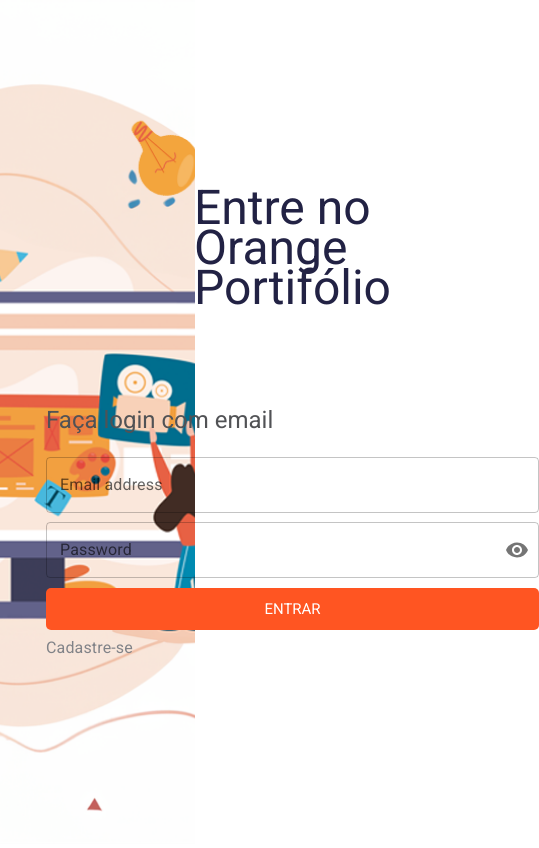
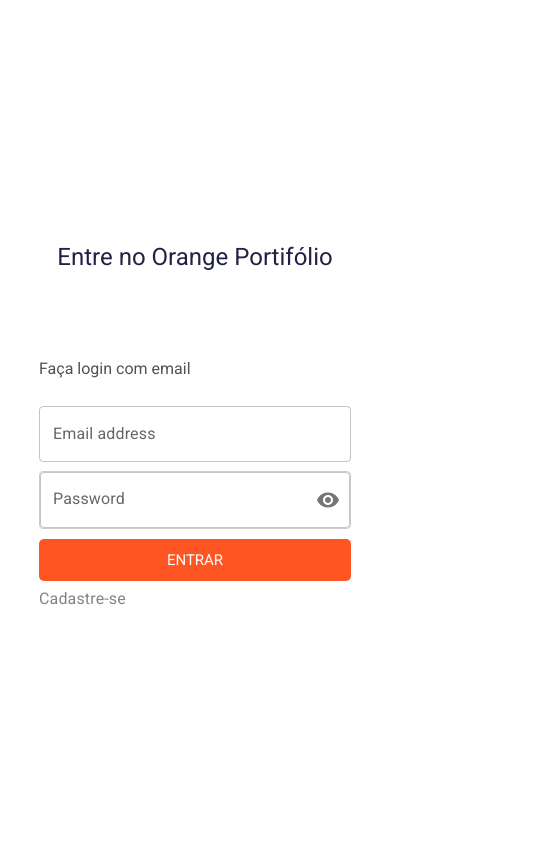
Before and after one commit to alguipires/MVP-Orange-squad13, a React (Create React App) app in the folder client/: page / in a window 390 px wide. Shown: the whole page, 539 px wide, since content can reach past the window. Built offline with nearby package versions, Linux system fonts and the light colour scheme.

Commit message:
Completed the responsiveness of the login page and finished creating the components that will be reused in other pages, such as the button component

```diff
--- a/client/src/App.css
+++ b/client/src/App.css
@@ -1,38 +1,5 @@
-.App {
-  text-align: center;
+* {
+  margin: 0;
+  padding: 0;
+  box-sizing: border-box;
 }
-
-.App-logo {
-  height: 40vmin;
-  pointer-events: none;
-}
-
-@media (prefers-reduced-motion: no-preference) {
-  .App-logo {
-    animation: App-logo-spin infinite 20s linear;
-  }
-}
-
-.App-header {
-  background-color: #282c34;
-  min-height: 100vh;
-  display: flex;
-  flex-direction: column;
-  align-items: center;
-  justify-content: center;
-  font-size: calc(10px + 2vmin);
-  color: white;
-}
-
-.App-link {
-  color: #61dafb;
-}
-
-@keyframes App-logo-spin {
-  from {
-    transform: rotate(0deg);
-  }
-  to {
-    transform: rotate(360deg);
-  }
-}
--- a/client/src/components/Form/Form.jsx
+++ b/client/src/components/Form/Form.jsx
@@ -33,7 +33,7 @@
           <OutlinedInput
             id="outlined-adornment-password"
             type={showPassword ? 'text' : 'password'}
-            style={ { width: 493 } }
+            className='input_password'
             endAdornment={
               <InputAdornment position="end">
                 <IconButton
@@ -58,6 +58,7 @@
             className='button_register'
             value='Cadastre-se'
           />
+
         </FormControl>
   </form>
   )
--- a/client/src/components/Form/form.css
+++ b/client/src/components/Form/form.css
@@ -16,7 +16,13 @@
   height: 40px;
   border-radius: 5px;
   border: 1px solid #ccc;
-  margin-bottom: 100px;
+  padding-left: 10px;
+}
+
+.input_password {
+  width: 493px;
+  border-radius: 5px;
+  border: 1px solid #ccc;
   padding-left: 10px;
 }
 
@@ -51,3 +57,18 @@
   text-align: left;
   cursor: pointer;
 }
+
+@media screen and (max-width: 768px) {
+  .input_email {
+    width: 312px;
+  }
+
+  .input_password {
+    width: 312px;
+  }
+
+  .button_login {
+    width: 312px;
+  }
+
+}
--- a/client/src/pages/Login/login.css
+++ b/client/src/pages/Login/login.css
@@ -51,3 +51,30 @@
   color: #515255;
   margin-bottom: 25px;
 }
+
+
+@media screen and (max-width: 768px) {
+  .container_img_form {
+    flex-direction: column;
+  }
+
+  .container_img {
+    display: none;
+  }
+
+  .container_login_form {
+    width: 100%;
+    height: 100%;
+  }
+
+  .container_login_form h1 {
+    margin-bottom: 80px;
+    font-size: 24px;
+  }
+
+  .container_login_form p {
+    font-size: 16px;
+    margin-bottom: 25px;
+  }
+
+}
```
